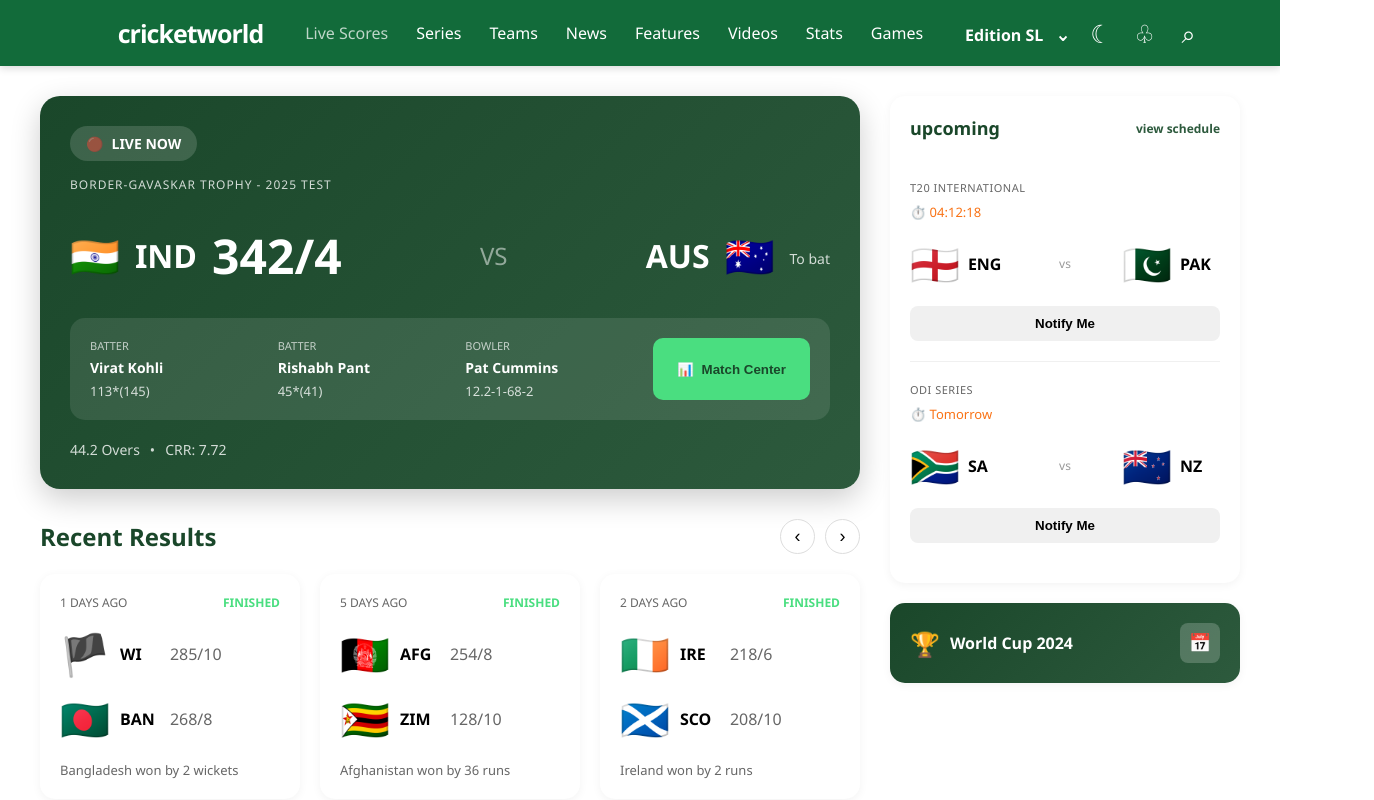
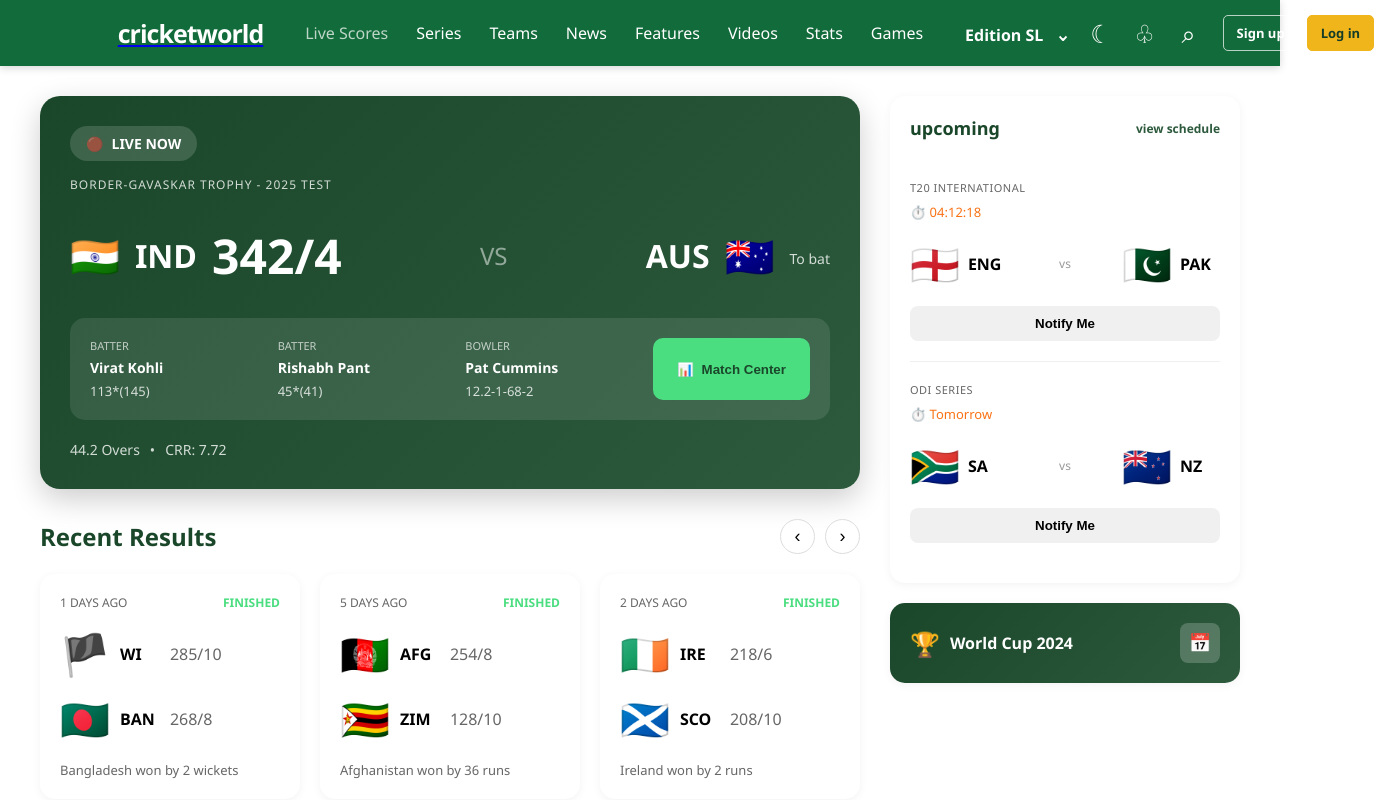
Before and after one commit to RavinduThathsara/crickinfo, an Angular app in the folder frontend/: page /scores in a window 1280 px wide. Shown: the top 800 px of the page, 1374 px wide, since content can reach past the window. Built offline with nearby package versions, Linux system fonts and the light colour scheme.

Commit message:
singup form create and update  singup page

```diff
--- a/frontend/src/app/player-profile/player-profile.component.css
+++ b/frontend/src/app/player-profile/player-profile.component.css
@@ -89,6 +89,42 @@
 .icon-button:hover,
 .edition-button:hover {
     opacity: 0.72;
+}
+
+.auth-actions {
+    display: flex;
+    align-items: center;
+    gap: 8px;
+    margin-left: 4px;
+}
+
+.auth-button {
+    border-radius: 5px;
+    padding: 8px 13px;
+    color: white;
+    font-size: 13px;
+    font-weight: 700;
+    text-decoration: none;
+    white-space: nowrap;
+    transition: background 0.2s, border-color 0.2s;
+}
+
+.auth-button-secondary {
+    border: 1px solid rgba(255, 255, 255, 0.7);
+}
+
+.auth-button-primary {
+    background: #f1b51c;
+    border: 1px solid #f1b51c;
+    color: #163d27;
+}
+
+.auth-button:hover {
+    background: rgba(255, 255, 255, 0.18);
+}
+
+.auth-button-primary:hover {
+    background: #ffd45d;
 }
 
 @media (max-width: 1100px) {
--- a/frontend/src/app/player-profile/player-profile.component.html
+++ b/frontend/src/app/player-profile/player-profile.component.html
@@ -19,6 +19,10 @@
             <button class="icon-button" type="button" aria-label="Toggle theme">☾</button>
             <button class="icon-button" type="button" aria-label="Notifications">♧</button>
             <button class="icon-button" type="button" aria-label="Search">⌕</button>
+            <div class="auth-actions">
+                <a routerLink="/signup" class="auth-button auth-button-secondary">Sign up</a>
+                <a href="#" class="auth-button auth-button-primary">Log in</a>
+            </div>
         </div>
     </header>
 
--- a/frontend/src/app/players/players.component.ts
+++ b/frontend/src/app/players/players.component.ts
@@ -50,6 +50,10 @@
           <button class="icon-button" type="button" aria-label="Toggle theme">☾</button>
           <button class="icon-button" type="button" aria-label="Notifications">♧</button>
           <button class="icon-button" type="button" aria-label="Search">⌕</button>
+          <div class="auth-actions">
+            <a routerLink="/signup" class="auth-button auth-button-secondary">Sign up</a>
+            <a href="#" class="auth-button auth-button-primary">Log in</a>
+          </div>
         </div>
       </header>
 
@@ -230,6 +234,42 @@
       opacity: 0.72;
     }
 
+    .auth-actions {
+      display: flex;
+      align-items: center;
+      gap: 8px;
+      margin-left: 4px;
+    }
+
+    .auth-button {
+      border-radius: 5px;
+      padding: 8px 13px;
+      color: white;
+      font-size: 13px;
+      font-weight: 700;
+      text-decoration: none;
+      white-space: nowrap;
+      transition: background 0.2s, border-color 0.2s;
+    }
+
+    .auth-button-secondary {
+      border: 1px solid rgba(255, 255, 255, 0.7);
+    }
+
+    .auth-button-primary {
+      background: #f1b51c;
+      border: 1px solid #f1b51c;
+      color: #163d27;
+    }
+
+    .auth-button:hover {
+      background: rgba(255, 255, 255, 0.18);
+    }
+
+    .auth-button-primary:hover {
+      background: #ffd45d;
+    }
+
     .container {
       max-width: 1200px;
       margin: 0 auto;
--- a/frontend/src/app/scores/scores.component.css
+++ b/frontend/src/app/scores/scores.component.css
@@ -83,6 +83,42 @@
 .icon-button:hover,
 .edition-button:hover {
   opacity: 0.72;
+}
+
+.auth-actions {
+  display: flex;
+  align-items: center;
+  gap: 8px;
+  margin-left: 4px;
+}
+
+.auth-button {
+  border-radius: 5px;
+  padding: 8px 13px;
+  color: white;
+  font-size: 13px;
+  font-weight: 700;
+  text-decoration: none;
+  white-space: nowrap;
+  transition: background 0.2s, border-color 0.2s;
+}
+
+.auth-button-secondary {
+  border: 1px solid rgba(255, 255, 255, 0.7);
+}
+
+.auth-button-primary {
+  background: #f1b51c;
+  border: 1px solid #f1b51c;
+  color: #163d27;
+}
+
+.auth-button:hover {
+  background: rgba(255, 255, 255, 0.18);
+}
+
+.auth-button-primary:hover {
+  background: #ffd45d;
 }
 
 @media (max-width: 1100px) {
--- a/frontend/src/app/scores/scores.component.html
+++ b/frontend/src/app/scores/scores.component.html
@@ -19,6 +19,10 @@
       <button class="icon-button" type="button" aria-label="Toggle theme">☾</button>
       <button class="icon-button" type="button" aria-label="Notifications">♧</button>
       <button class="icon-button" type="button" aria-label="Search">⌕</button>
+      <div class="auth-actions">
+        <a routerLink="/signup" class="auth-button auth-button-secondary">Sign up</a>
+        <a href="#" class="auth-button auth-button-primary">Log in</a>
+      </div>
     </div>
   </header>
 
--- a/frontend/src/app/scores/scores.component.ts
+++ b/frontend/src/app/scores/scores.component.ts
@@ -1,5 +1,6 @@
 import { Component } from '@angular/core';
 import { CommonModule } from '@angular/common';
+import { RouterModule } from '@angular/router';
 
 interface Match {
     id: number;
@@ -44,7 +45,7 @@
 @Component({
     selector: 'app-scores',
     standalone: true,
-    imports: [CommonModule],
+    imports: [CommonModule, RouterModule],
     templateUrl: './scores.component.html',
     styleUrls: ['./scores.component.css']
 })
--- a/frontend/src/app/signup/signup.component.ts
+++ b/frontend/src/app/signup/signup.component.ts
@@ -38,7 +38,41 @@
         agreeTerms: [false, Validators.requiredTrue]
     });
 
-    countryOptions = ['India', 'Australia', 'England', 'Pakistan', 'South Africa', 'New Zealand'];
+    countryOptions = [
+        'Afghanistan', 'Albania', 'Algeria', 'Andorra', 'Angola', 'Antigua and Barbuda',
+        'Argentina', 'Armenia', 'Australia', 'Austria', 'Azerbaijan', 'Bahamas',
+        'Bahrain', 'Bangladesh', 'Barbados', 'Belarus', 'Belgium', 'Belize',
+        'Benin', 'Bhutan', 'Bolivia', 'Bosnia and Herzegovina', 'Botswana', 'Brazil',
+        'Brunei', 'Bulgaria', 'Burkina Faso', 'Burundi', 'Cabo Verde', 'Cambodia',
+        'Cameroon', 'Canada', 'Central African Republic', 'Chad', 'Chile', 'China',
+        'Colombia', 'Comoros', 'Congo', 'Costa Rica', 'Croatia', 'Cuba', 'Cyprus',
+        'Czechia', 'Democratic Republic of the Congo', 'Denmark', 'Djibouti', 'Dominica',
+        'Dominican Republic', 'Ecuador', 'Egypt', 'El Salvador', 'Equatorial Guinea',
+        'Eritrea', 'Estonia', 'Eswatini', 'Ethiopia', 'Fiji', 'Finland', 'France',
+        'Gabon', 'Gambia', 'Georgia', 'Germany', 'Ghana', 'Greece', 'Grenada',
+        'Guatemala', 'Guinea', 'Guinea-Bissau', 'Guyana', 'Haiti', 'Honduras',
+        'Hungary', 'Iceland', 'India', 'Indonesia', 'Iran', 'Iraq', 'Ireland',
+        'Israel', 'Italy', 'Ivory Coast', 'Jamaica', 'Japan', 'Jordan', 'Kazakhstan',
+        'Kenya', 'Kiribati', 'Kuwait', 'Kyrgyzstan', 'Laos', 'Latvia', 'Lebanon',
+        'Lesotho', 'Liberia', 'Libya', 'Liechtenstein', 'Lithuania', 'Luxembourg',
+        'Madagascar', 'Malawi', 'Malaysia', 'Maldives', 'Mali', 'Malta',
+        'Marshall Islands', 'Mauritania', 'Mauritius', 'Mexico', 'Micronesia',
+        'Moldova', 'Monaco', 'Mongolia', 'Montenegro', 'Morocco', 'Mozambique',
+        'Myanmar', 'Namibia', 'Nauru', 'Nepal', 'Netherlands', 'New Zealand',
+        'Nicaragua', 'Niger', 'Nigeria', 'North Korea', 'North Macedonia', 'Norway',
+        'Oman', 'Pakistan', 'Palau', 'Palestine', 'Panama', 'Papua New Guinea',
+        'Paraguay', 'Peru', 'Philippines', 'Poland', 'Portugal', 'Qatar', 'Romania',
+        'Russia', 'Rwanda', 'Saint Kitts and Nevis', 'Saint Lucia',
+        'Saint Vincent and the Grenadines', 'Samoa', 'San Marino', 'Sao Tome and Principe',
+        'Saudi Arabia', 'Senegal', 'Serbia', 'Seychelles', 'Sierra Leone', 'Singapore',
+        'Slovakia', 'Slovenia', 'Solomon Islands', 'Somalia', 'South Africa',
+        'South Korea', 'South Sudan', 'Spain', 'Sri Lanka', 'Sudan', 'Suriname',
+        'Sweden', 'Switzerland', 'Syria', 'Taiwan', 'Tajikistan', 'Tanzania',
+        'Thailand', 'Timor-Leste', 'Togo', 'Tonga', 'Trinidad and Tobago', 'Tunisia',
+        'Turkey', 'Turkmenistan', 'Tuvalu', 'Uganda', 'Ukraine', 'United Arab Emirates',
+        'United Kingdom', 'United States', 'Uruguay', 'Uzbekistan', 'Vanuatu',
+        'Vatican City', 'Venezuela', 'Vietnam', 'Yemen', 'Zambia', 'Zimbabwe'
+    ];
 
     constructor(
         private formBuilder: FormBuilder,
```
